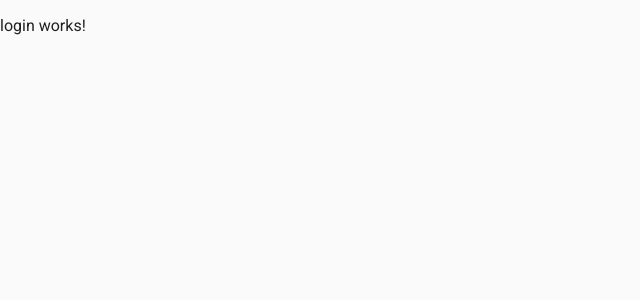
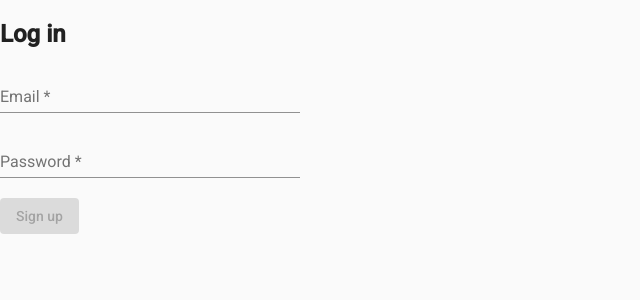
Before and after one commit to BenGardiner123/RockPaperScissorsv1, an Angular app in the folder AppFolder/material-app/: page /login in a window 1280 px wide. Shown: the top 300 px of the page, without its empty margins (0-640 px from the left). Built offline with nearby package versions, Linux system fonts and the light colour scheme.

Commit message:
adding login component - using reactive forms

```diff
--- a/AppFolder/material-app/src/app/components/auth/login/login.component.html
+++ b/AppFolder/material-app/src/app/components/auth/login/login.component.html
@@ -1 +1,20 @@
-<p>login works!</p>
+  <!-- create a signup form here using material reactive forms-->
+  <form class="form-container" [formGroup]="loginForm" (ngSubmit)="onLoginSubmit()">
+    <h2 class="form-title">Log in</h2>
+
+    <div class="form-group">
+      <mat-form-field >
+        <input matInput placeholder="Email" formControlName="email">
+      </mat-form-field>
+    </div>
+    <div class="form-group">
+      <mat-form-field >
+        <input matInput placeholder="Password" formControlName="password" type="password">
+      </mat-form-field>
+    </div>
+
+    <div class="form-group">
+      <button mat-raised-button color="primary" type="submit" [disabled]="!loginForm.valid">Sign up</button>
+    </div>
+
+  </form>
--- a/AppFolder/material-app/src/app/components/auth/login/login.component.scss
+++ b/AppFolder/material-app/src/app/components/auth/login/login.component.scss
@@ -0,0 +1,3 @@
+mat-form-field {
+    width: 300px;
+  }
--- a/AppFolder/material-app/src/app/components/auth/login/login.component.ts
+++ b/AppFolder/material-app/src/app/components/auth/login/login.component.ts
@@ -1,4 +1,5 @@
 import { Component, OnInit } from '@angular/core';
+import { FormBuilder, FormGroup, Validators } from '@angular/forms';
 
 @Component({
   selector: 'app-login',
@@ -7,9 +8,23 @@ import { Component, OnInit } from '@angular/core';
 })
 export class LoginComponent implements OnInit {
 
-  constructor() { }
+  loginForm: FormGroup
 
-  ngOnInit(): void {
+  constructor(
+    private formBuilder: FormBuilder
+  ) { }
+
+
+  ngOnInit() {
+    this.loginForm = this.formBuilder.group({
+      email: ['', [Validators.required, Validators.email]],
+      password: ['', [Validators.required, Validators.minLength(6)]]
+    })
+
   }
 
+
+  onLoginSubmit() {
+    console.log(this.loginForm);
+  }
 }
--- a/AppFolder/material-app/src/app/components/auth/signup/signup.component.html
+++ b/AppFolder/material-app/src/app/components/auth/signup/signup.component.html
@@ -2,6 +2,7 @@
   <!-- create a signup form here using material reactive forms-->
   <form class="form-container" [formGroup]="signupForm" (ngSubmit)="onSubmit()">
     <h2 class="form-title">Sign up</h2>
+
     <div class="form-group">
       <mat-form-field >
         <input matInput placeholder="Email" formControlName="email">
@@ -14,7 +15,7 @@
     </div>
 
     <div class="form-group">
-      <button mat-raised-button color="primary" type="submit">Sign up</button>
+      <button mat-raised-button color="primary" type="submit" [disabled]="!signupForm.valid">Sign up</button>
     </div>
 
   </form>
```
